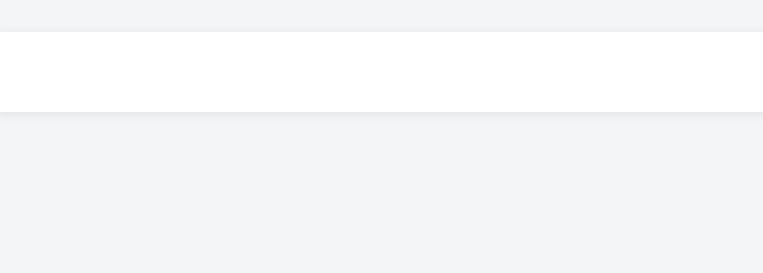
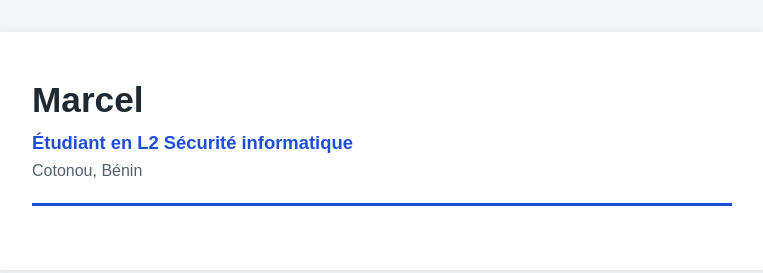
Before and after one commit to Maxsimavo/mon-cv, a plain HTML site: page index.html in a window 1280 px wide. Shown: the whole page, without its empty margins (258-1021 px from the left). Drawn offline with Linux system fonts and the light colour scheme.

Commit message:
mise en place de la section titre

```diff
--- a/index.html
+++ b/index.html
@@ -10,7 +10,11 @@
 
   <main>
 
-    <!-- TITRE -->
+        <header>
+      <h1>Marcel</h1>
+      <p class="poste">Étudiant en L2 Sécurité informatique</p>
+      <p class="lieu">Cotonou, Bénin</p>
+    </header>
 
     <!-- DESCRIPTION -->
 
```
